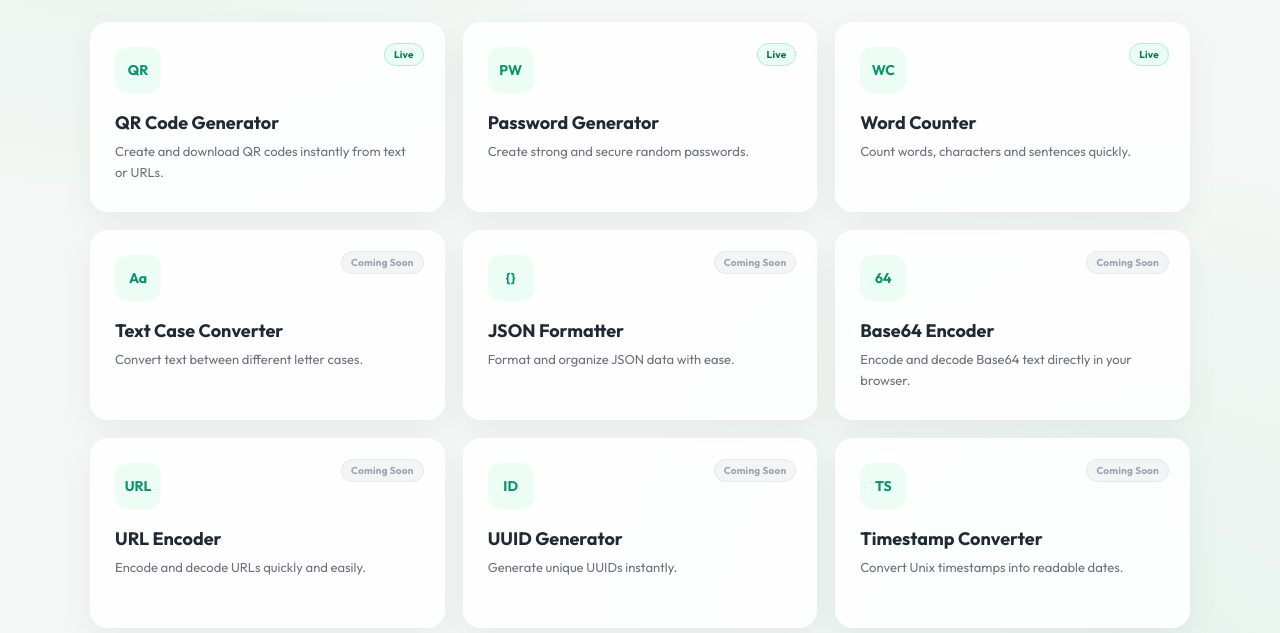
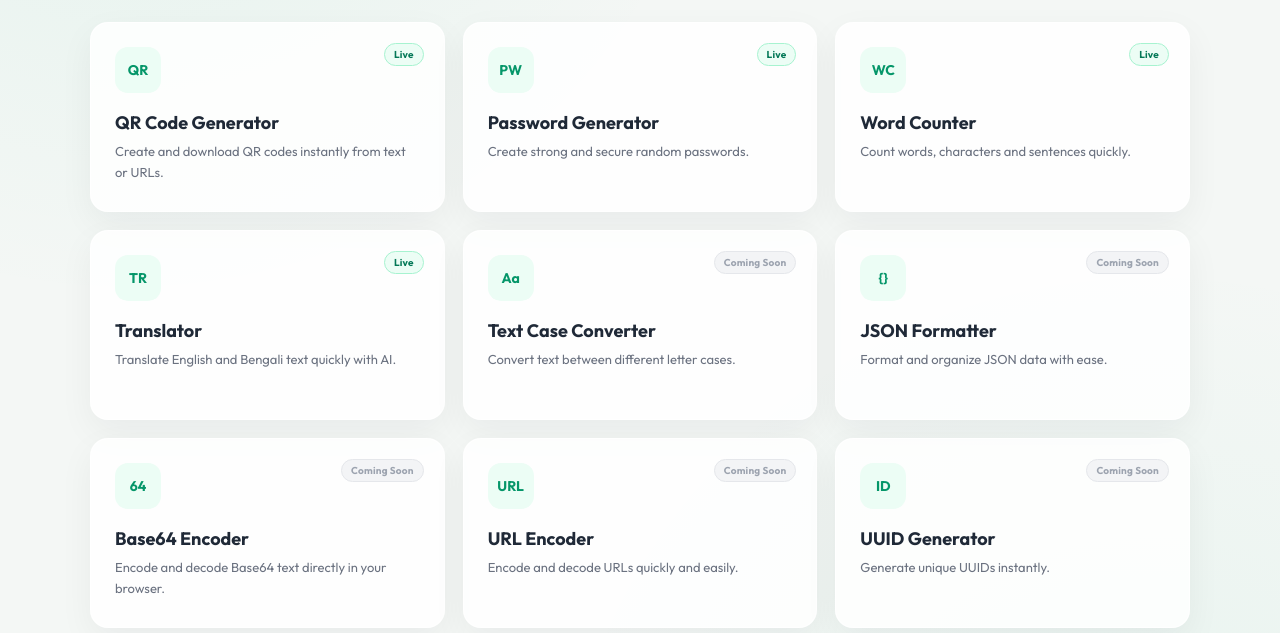
Before and after one commit to mrcodex-dev-s/internet-tools-hub, a plain HTML site: page index.html in a window 1280 px wide. Shown: the part 464-1097 px from the top of the page. Drawn offline with Linux system fonts and the light colour scheme.

Commit message:
Update index.html

```diff
--- a/index.html
+++ b/index.html
@@ -702,6 +702,36 @@
             </a>
 
 
+            <!-- TRANSLATOR -->
+
+            <a
+                href="tools/translator/index.html"
+                class="tool-card"
+            >
+
+                <span class="tool-status live">
+                    Live
+                </span>
+
+
+                <div class="tool-icon">
+                    TR
+                </div>
+
+
+                <h3>
+                    Translator
+                </h3>
+
+
+                <p>
+                    Translate English and Bengali
+                    text quickly with AI.
+                </p>
+
+            </a>
+
+
             <!-- TEXT CASE -->
 
             <div class="tool-card">
```
